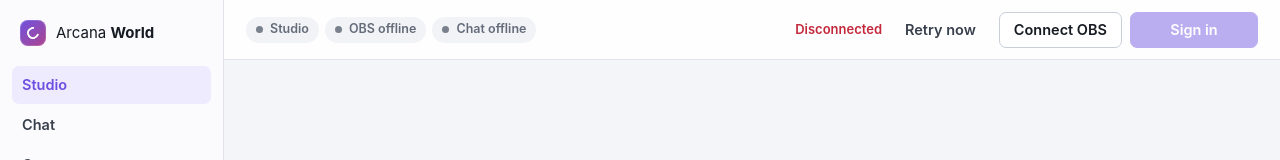
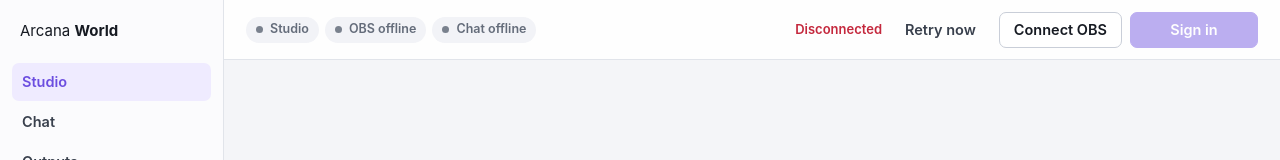
Before and after one commit to TarocchiLive/arcana-world, a plain HTML site: page internal/webui/static/index.html in a window 1280 px wide. Shown: the top 160 px of the page. Drawn offline with Linux system fonts and the light colour scheme; no server answers.

Commit message:
style(webui): remove sidebar brand icon

```diff
--- a/internal/webui/static/app.css
+++ b/internal/webui/static/app.css
@@ -366,7 +366,6 @@ input[type="search"] {
 .brand {
   display: flex;
   align-items: center;
-  gap: 10px;
   padding: 2px 8px;
   color: var(--ink);
   text-decoration: none;
@@ -375,24 +374,6 @@ input[type="search"] {
 }
 .brand b {
   font-weight: 750;
-}
-.brand-mark {
-  position: relative;
-  width: 26px;
-  height: 26px;
-  flex: 0 0 auto;
-  border-radius: 8px;
-  background: linear-gradient(140deg, var(--accent), color-mix(in srgb, var(--accent) 45%, var(--live)));
-  box-shadow: inset 0 0 0 1px #ffffff2a;
-}
-.brand-mark::after {
-  content: "";
-  position: absolute;
-  inset: 7px;
-  border: 2px solid #fff;
-  border-radius: 50%;
-  border-right-color: transparent;
-  transform: rotate(-35deg);
 }
 .nav {
   display: flex;
--- a/internal/webui/static/index.html
+++ b/internal/webui/static/index.html
@@ -13,7 +13,6 @@
     <div id="app" class="shell">
       <aside class="sidebar">
         <a class="brand" href="#studio">
-          <span class="brand-mark" aria-hidden="true"></span>
           <span class="brand-text">Arcana <b>World</b></span>
         </a>
         <nav id="navigation" class="nav" aria-label="Workspace"></nav>
```
